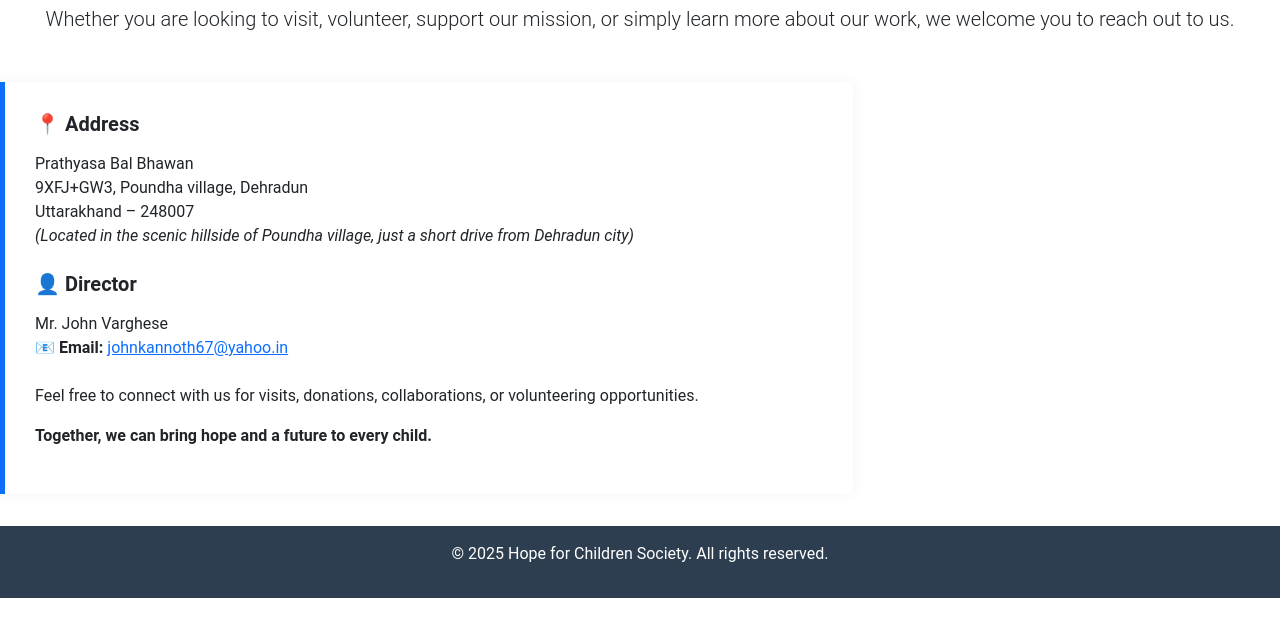
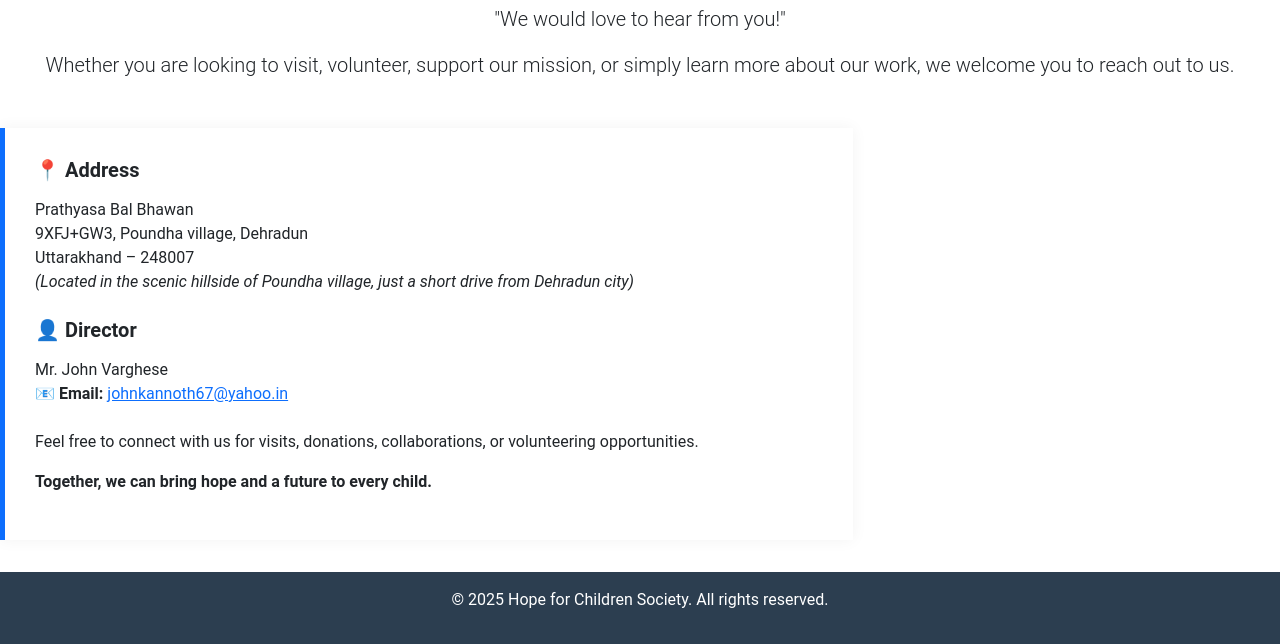
Before and after one commit to hopechildrenshome/home, a plain HTML site: page contact.html in a window 1280 px wide. Shown: the part 417-1061 px from the top of the page. Before the commit the page ends 1015 px from the top, so only its background shows below. Drawn offline with nearby package versions, Linux system fonts and the light colour scheme.

Commit message:
Update contact.html

```diff
--- a/contact.html
+++ b/contact.html
@@ -72,6 +72,7 @@
 </nav>
 <div class="mb-5 text-center" style="margin-top: 25px;">
       <h2 class="section-title">Let's Connect</h2>
+      <p class="lead">"We would love to hear from you!"</p>
       <p class="lead">Whether you are looking to visit, volunteer, support our mission, or simply learn more about our work, we welcome you to reach out to us.</p>
 </div>
 
```
